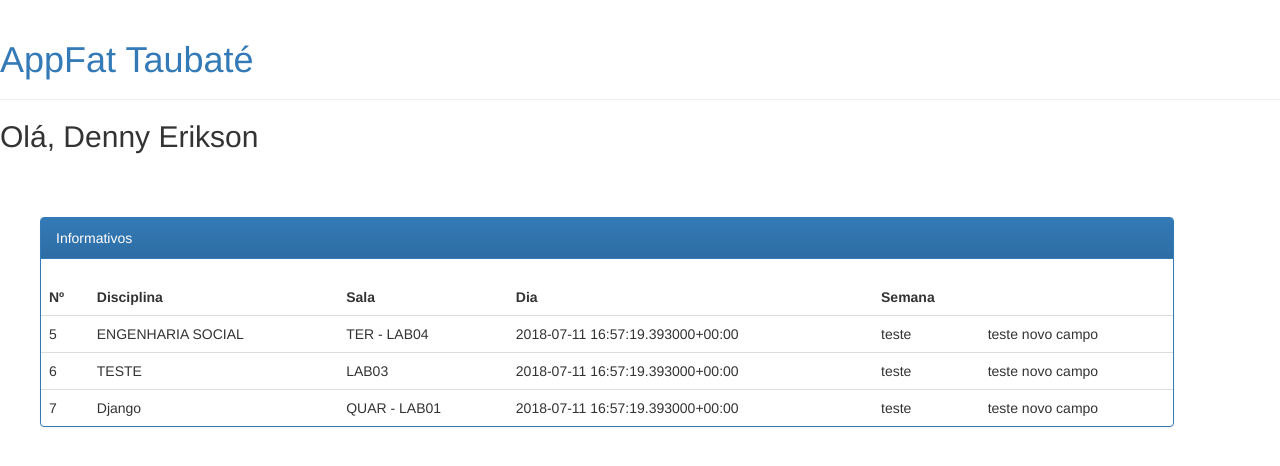
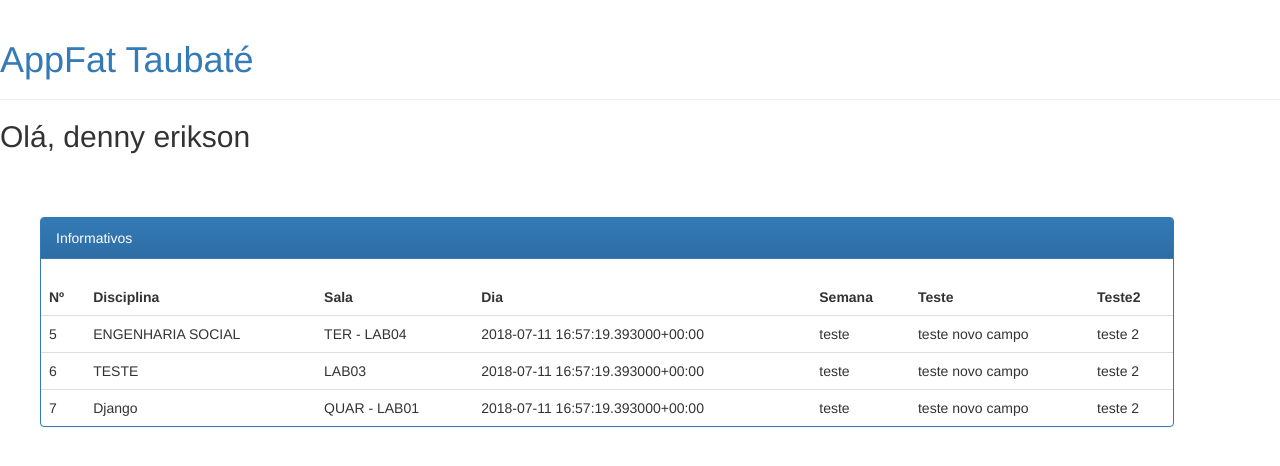
Before and after one commit to dennyerikson/django-AppFat, a Django app: page / in a window 1280 px wide. Shown: the top 466 px of the page. Run offline with Django 3.2, Linux system fonts and the light colour scheme; data comes from the database, SQL or seed files in the repository; both versions use the stored data as it was after the commit; parts of the project's set-up code (start-up, migrations or seed data) failed here and were passed over; some libraries are stand-ins or nearby versions.

Commit message:
teste por GitBash

```diff
--- a/appfat/blog/models.py
+++ b/appfat/blog/models.py
@@ -18,6 +18,7 @@ class Post(models.Model):
     text1 = models.TextField()
     text2 = models.TextField()
     text3 = models.TextField()
+    text4 = models.TextField()
 
     created_date = models.DateTimeField(
         default = timezone.now)
--- a/appfat/blog/templates/blog.html
+++ b/appfat/blog/templates/blog.html
@@ -17,7 +17,7 @@
 <div class="page-header">
     <h1><a href="/"> AppFat Taubaté</a></h1>
 </div>
-    <h2> Olá, Denny Erikson</h2>
+    <h2>Olá, denny erikson </h2>
 
 
 <!--table-->
@@ -40,6 +40,8 @@
                             <h1> <a> <th>Sala</th> </a></h1>
                             <h1> <a> <th>Dia</th> </a></h1>
                             <h1> <a> <th>Semana</th> </a></h1>
+                            <h1> <a> <th>Teste</th> </a></h1>
+                            <h1> <a> <th>Teste2</th> </a></h1>
                             <!-- <h1> <a> <th>Teste</th> </a></h1> -->
                         </tr>
                         {% for posts in post %}
@@ -51,6 +53,7 @@
                             <td>{{ posts.text1 }}</td>
                             <td>{{ posts.text2 }}</td>
                             <td>{{ posts.text3 }}</td>
+                            <td>{{ posts.text4 }}</td>
 
                         </tr>
                         {% endfor %}
```
Also changed, not shown: appfat/blog/migrations/0007_post_text4.py (added), appfat/db.sqlite3, 2 other files.
